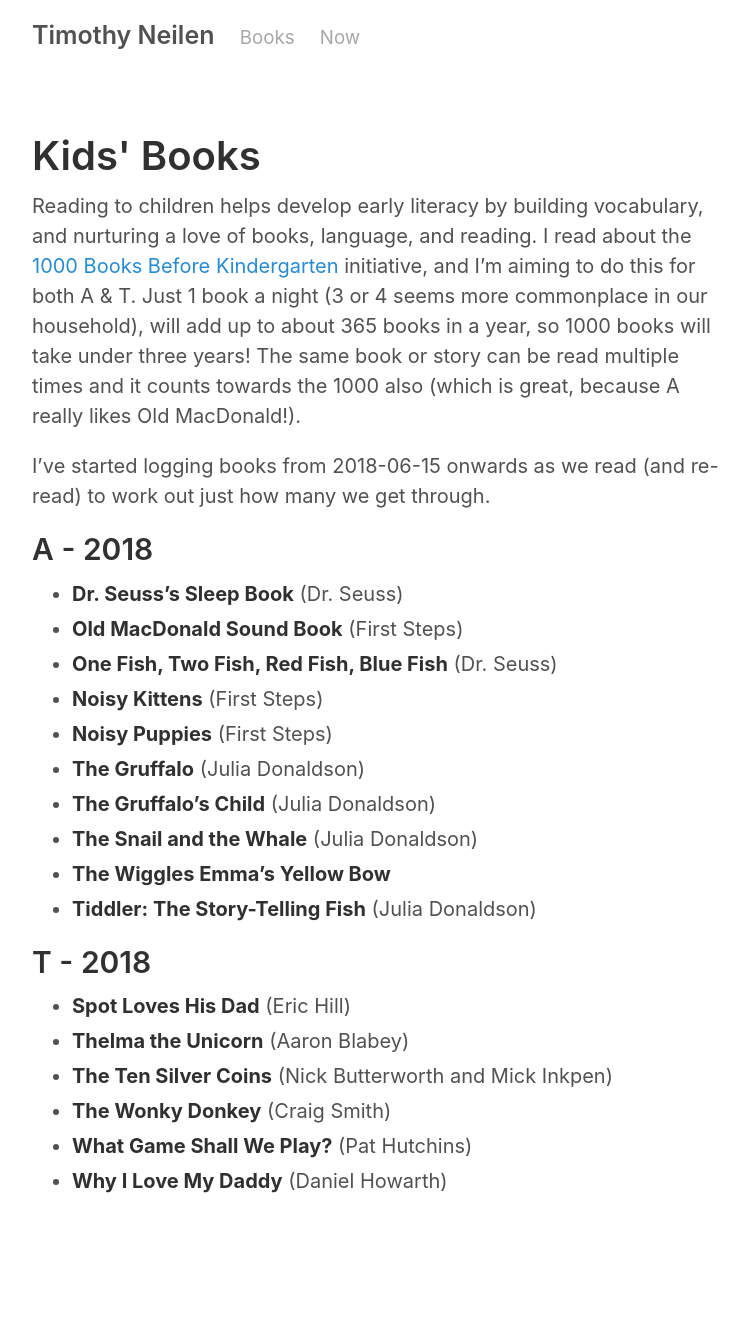
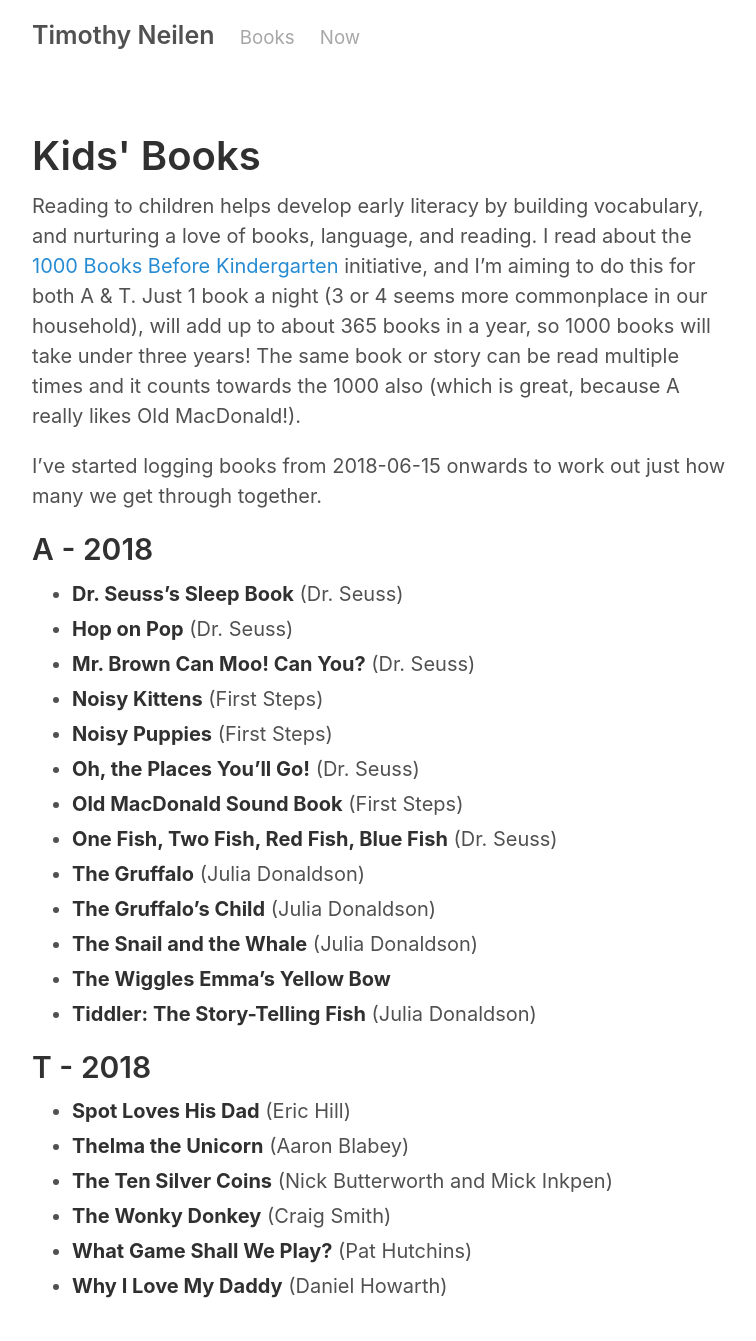
Before and after one commit to teejayen/teejayen.github.io, a Jekyll site: the page built from kidsbooks.md, in a window 1280 px wide. Shown: the whole page, without its empty margins (258-1014 px from the left). Built offline with Jekyll 4.4.1, drawn with Linux system fonts in a browser that asks for light colours; before the commit the page ends 1236 px from its top, so only the background shows below that.

Commit message:
a couple for A tonight.

```diff
--- a/kidsbooks.md
+++ b/kidsbooks.md
@@ -7,15 +7,18 @@
 
 Reading to children helps develop early literacy by building vocabulary, and nurturing a love of books, language, and reading. I read about the [1000 Books Before Kindergarten](https://1000booksbeforekindergarten.org/) initiative, and I'm aiming to do this for both A & T. Just 1 book a night (3 or 4 seems more commonplace in our household), will add up to about 365 books in a year, so 1000 books will take under three years! The same book or story can be read multiple times and it counts towards the 1000 also (which is great, because A really likes Old MacDonald!).
 
-I've started logging books from 2018-06-15 onwards as we read (and re-read) to work out just how many we get through.
+I've started logging books from 2018-06-15 onwards to work out just how many we get through together.
 
 ## A - 2018
 
 - **Dr. Seuss's Sleep Book** (Dr. Seuss)
+- **Hop on Pop** (Dr. Seuss)
+- **Mr. Brown Can Moo! Can You?** (Dr. Seuss)
+- **Noisy Kittens** (First Steps)
+- **Noisy Puppies** (First Steps)
+- **Oh, the Places You’ll Go!** (Dr. Seuss)
 - **Old MacDonald Sound Book** (First Steps)
 - **One Fish, Two Fish, Red Fish, Blue Fish** (Dr. Seuss)
-- **Noisy Kittens** (First Steps)
-- **Noisy Puppies** (First Steps)
 - **The Gruffalo** (Julia Donaldson)
 - **The Gruffalo's Child** (Julia Donaldson)
 - **The Snail and the Whale** (Julia Donaldson)
```
